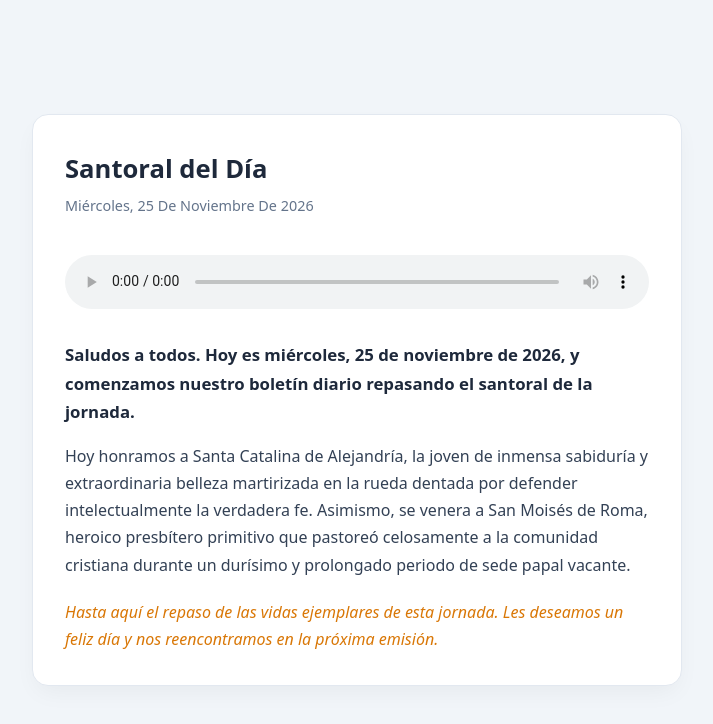
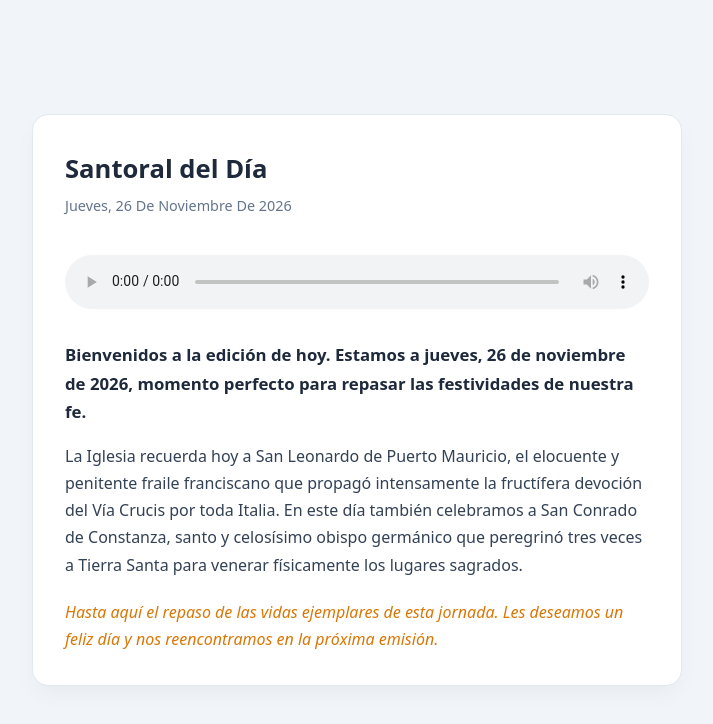
Before and after one commit to radiotelevisionmaitino-ux/santoral-diario, a plain HTML site: page index.html in a window 1280 px wide. Shown: the whole page, without its empty margins (283-996 px from the left). Drawn offline with Linux system fonts and the light colour scheme.

Commit message:
bot: actualización de santoral-hoy.mp3 e index.html

```diff
--- a/index.html
+++ b/index.html
@@ -3,7 +3,7 @@
 <head>
   <meta charset="UTF-8">
   <meta name="viewport" content="width=device-width, initial-scale=1.0">
-  <title>Santoral Diario - Miércoles 25 de noviembre</title>
+  <title>Santoral Diario - Jueves 26 de noviembre</title>
   <style>
     :root {
       --primary: #1e293b;
@@ -45,10 +45,10 @@
 <body>
   <div class="card">
     <h1>Santoral del Día</h1>
-    <div class="fecha">miércoles, 25 de noviembre de 2026</div>
-    <audio controls autoplay src="santoral-hoy.mp3?v=1795608274"></audio>
-    <p class="intro">Saludos a todos. Hoy es miércoles, 25 de noviembre de 2026, y comenzamos nuestro boletín diario repasando el santoral de la jornada.</p>
-    <p class="cuerpo">Hoy honramos a Santa Catalina de Alejandría, la joven de inmensa sabiduría y extraordinaria belleza martirizada en la rueda dentada por defender intelectualmente la verdadera fe. Asimismo, se venera a San Moisés de Roma, heroico presbítero primitivo que pastoreó celosamente a la comunidad cristiana durante un durísimo y prolongado periodo de sede papal vacante.</p>
+    <div class="fecha">jueves, 26 de noviembre de 2026</div>
+    <audio controls autoplay src="santoral-hoy.mp3?v=1795693919"></audio>
+    <p class="intro">Bienvenidos a la edición de hoy. Estamos a jueves, 26 de noviembre de 2026, momento perfecto para repasar las festividades de nuestra fe.</p>
+    <p class="cuerpo">La Iglesia recuerda hoy a San Leonardo de Puerto Mauricio, el elocuente y penitente fraile franciscano que propagó intensamente la fructífera devoción del Vía Crucis por toda Italia. En este día también celebramos a San Conrado de Constanza, santo y celosísimo obispo germánico que peregrinó tres veces a Tierra Santa para venerar físicamente los lugares sagrados.</p>
     <p class="cierre">Hasta aquí el repaso de las vidas ejemplares de esta jornada. Les deseamos un feliz día y nos reencontramos en la próxima emisión.</p>
   </div>
 </body>
```
Also changed, not shown: 1 other file.
